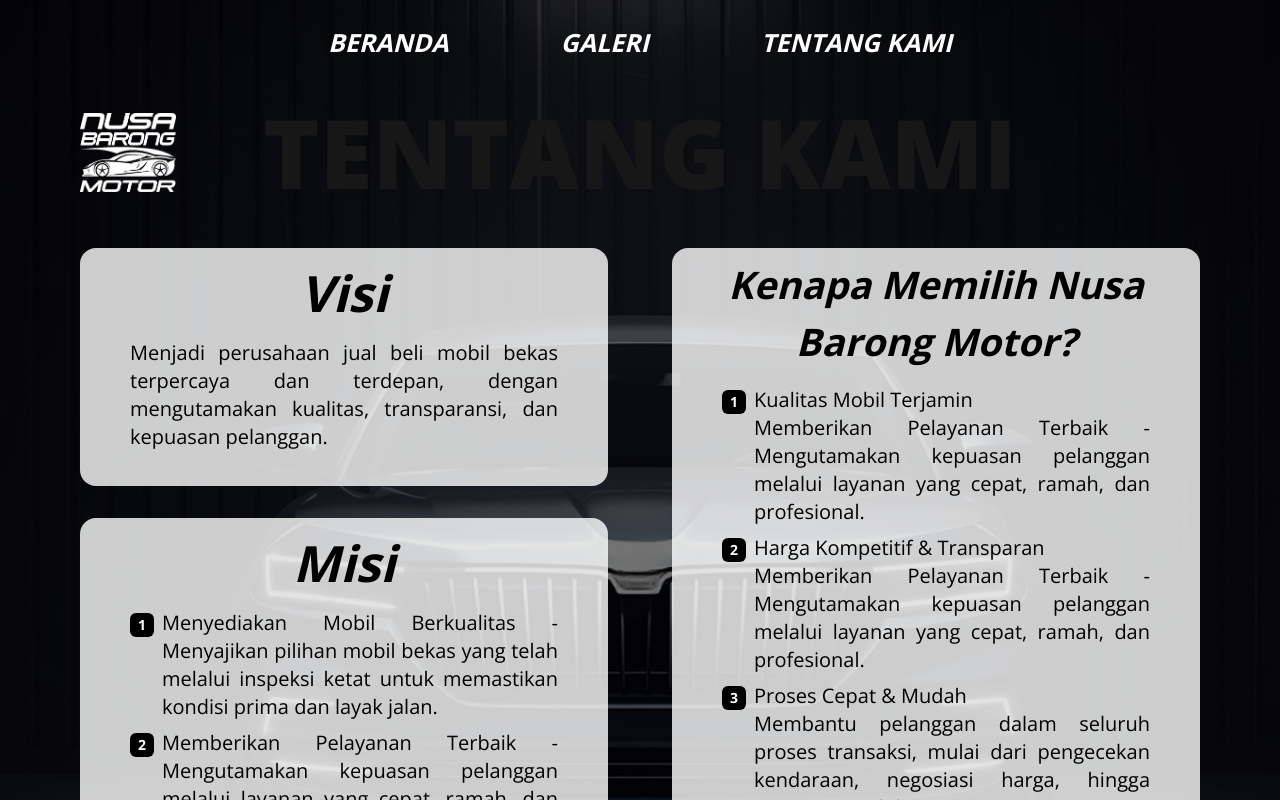
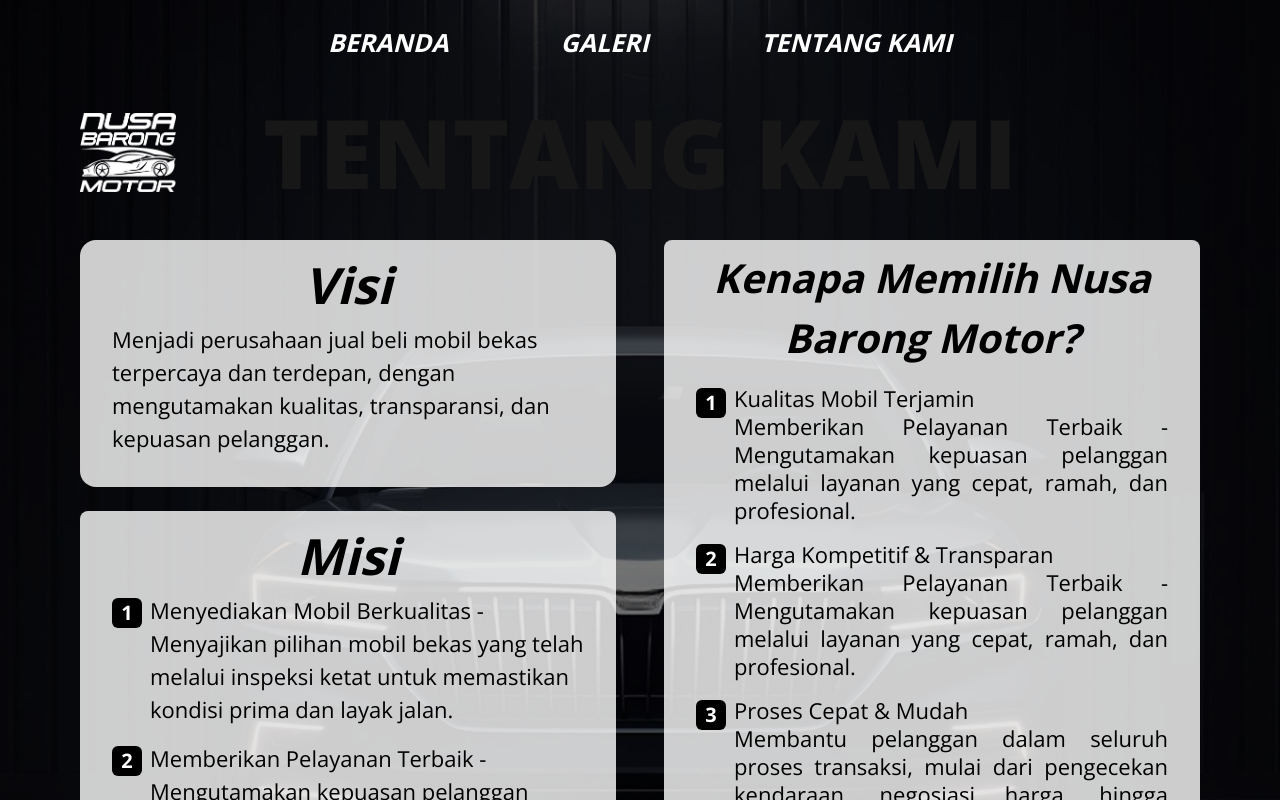
Before and after one commit to davidyusaku-13/nusabarong, a Next.js app: page /about in a window 1280 px wide. Shown: the top 800 px of the page. Built offline with nearby package versions, Linux system fonts and the light colour scheme.

Commit message:
connected supabase and fixed some layout

```diff
--- a/app/about/page.tsx
+++ b/app/about/page.tsx
@@ -8,15 +8,17 @@
     <>
       <div className="relative bg-[url(/bg_contact.png)] bg-center bg-cover w-full min-h-[94vh]">
         <AboutNavbar />
-        <section className="mt-6 w-full px-[80px] flex justify-center items-start gap-x-16">
-          <div className="w-1/2 h-full flex flex-col flex-grow gap-y-8">
+        {/* Content Grid */}
+        <div className="mt-4 grid md:grid-cols-2 gap-8 mx-20">
+          {/* Left Column - Vision & Mission */}
+          <div className="flex flex-col gap-6 h-full me-2">
             <AboutVission />
             <AboutMission />
           </div>
-          <div className="w-1/2 h-full">
-            <AboutWhy />
-          </div>
-        </section>
+
+          {/* Right Column - Why Choose Us */}
+          <AboutWhy />
+        </div>
       </div>
     </>
   );
--- a/components/AboutMission.tsx
+++ b/components/AboutMission.tsx
@@ -10,16 +10,18 @@
   ];
 
   return (
-    <section className="bg-white/80 text-black rounded-2xl px-[50px] pb-[35px]">
-      <h1 className="font-bold italic text-[50px] pt-2 text-center">Misi</h1>
-      {missions.map((text, index) => (
-        <div key={index} className="mt-2 flex">
-          <div className="bg-black w-6 h-6 rounded-md flex-shrink-0 mt-2 lg:mt-1 me-2 text-white flex justify-center items-center text-sm font-bold">
-            {index + 1}
+    <div className="bg-white/80 text-black rounded-lg px-8 pt-2 pb-8 flex-grow">
+      <h2 className="font-bold text-[50px] text-center italic">Misi</h2>
+      <div className="space-y-4">
+        {missions.map((mission, index) => (
+          <div key={index} className="flex gap-x-2">
+            <div className="flex-shrink-0 bg-black text-white rounded-md w-[30px] h-[30px] mt-1 flex items-center justify-center font-bold text-[20px]">
+              {index + 1}
+            </div>
+            <p className="font-light text-[22px]">{mission}</p>
           </div>
-          <p className="font-light text-lg lg:text-xl text-justify">{text}</p>
-        </div>
-      ))}
-    </section>
+        ))}
+      </div>
+    </div>
   );
 }
--- a/components/AboutVission.tsx
+++ b/components/AboutVission.tsx
@@ -2,15 +2,12 @@
 
 export default function AboutVission() {
   return (
-    <>
-      {/* VISI */}
-      <section className="bg-white/80 text-black rounded-2xl px-[50px] pb-[35px]">
-        <h1 className="font-bold italic text-[50px] py-2 text-center">Visi</h1>
-        <p className="font-light text-lg lg:text-xl text-justify">
-          Menjadi perusahaan jual beli mobil bekas terpercaya dan terdepan,
-          dengan mengutamakan kualitas, transparansi, dan kepuasan pelanggan.
-        </p>
-      </section>
-    </>
+    <div className="bg-white/80 text-black rounded-2xl px-8 pt-2 pb-8 flex-grow-0">
+      <h2 className="font-bold text-[50px] text-center italic">Visi</h2>
+      <p className="font-light text-[22px]">
+        Menjadi perusahaan jual beli mobil bekas terpercaya dan terdepan, dengan
+        mengutamakan kualitas, transparansi, dan kepuasan pelanggan.
+      </p>
+    </div>
   );
 }
--- a/components/AboutWhy.tsx
+++ b/components/AboutWhy.tsx
@@ -1,7 +1,7 @@
 import React from "react";
 
 export default function AboutWhy() {
-  const missions = [
+  const whys = [
     {
       title: "Kualitas Mobil Terjamin",
       text: "Memberikan Pelayanan Terbaik - Mengutamakan kepuasan pelanggan melalui layanan yang cepat, ramah, dan profesional.",
@@ -29,21 +29,25 @@
   ];
 
   return (
-    <section className="bg-white/80 text-black rounded-2xl px-[50px] pb-[35px]">
-      <h1 className="font-bold italic text-[38px] py-2 text-center ">
+    <section className="ms-2 bg-white/80 text-black rounded-lg px-8 pt-2 pb-8 h-full flex flex-col">
+      <h2 className="font-bold text-[40px] text-center mb-4 italic">
         Kenapa Memilih Nusa Barong Motor?
-      </h1>
-      {missions.map((mission, index) => (
-        <div key={index} className="mt-2 flex">
-          <div className="bg-black w-6 h-6 rounded-md flex-shrink-0 mt-2 lg:mt-1 me-2 text-white flex justify-center items-center text-sm font-bold">
-            {index + 1}
+      </h2>
+      <div className="space-y-4">
+        {whys.map((mission, index) => (
+          <div key={index} className="flex gap-x-2">
+            <div className="flex-shrink-0 bg-black text-white rounded-md w-[30px] h-[30px] mt-1 flex items-center justify-center font-bold text-[20px]">
+              {index + 1}
+            </div>
+            <div className="font-light text-lg lg:text-xl text-justify">
+              <div>
+                <h3 className="font-normal text-[22px]">{mission.title}</h3>
+                <p className="font-light text-[22px]">{mission.text}</p>
+              </div>
+            </div>
           </div>
-          <div className="font-light text-lg lg:text-xl text-justify">
-            <p className="font-normal">{mission.title}</p>
-            <p className="font-light">{mission.text}</p>
-          </div>
-        </div>
-      ))}
+        ))}
+      </div>
     </section>
   );
 }
```
